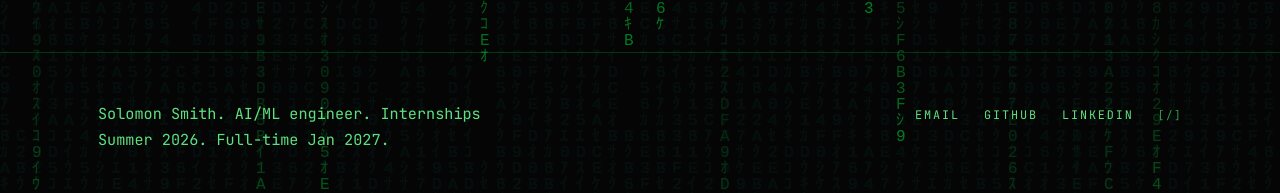
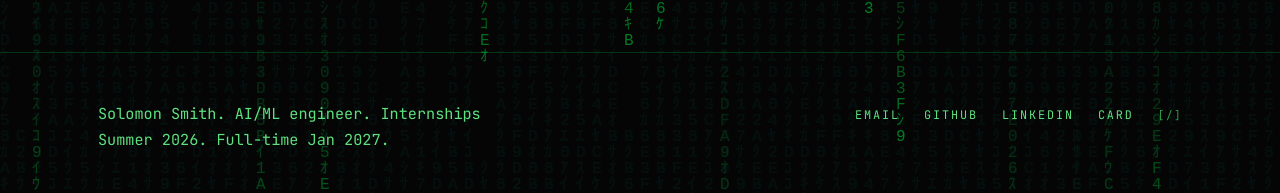
Before and after one commit to SolomonSmith-dev/SolomonSmith-dev.github.io, a Jekyll site: the page built from index.md, in a window 1280 px wide and 900 px high, scrolled down 2770 px. Shown: the part 707-900 px from the top of the window. Built offline with Jekyll 4.4.1, drawn with Linux system fonts in a browser that asks for light colours.

Commit message:
feat: add card link to footer

```diff
--- a/_layouts/default.html
+++ b/_layouts/default.html
@@ -39,6 +39,7 @@
       <li><a href="mailto:{{ site.email }}">email</a></li>
       <li><a href="https://github.com/{{ site.github_username }}" target="_blank" rel="noopener">github</a></li>
       <li><a href="https://linkedin.com/in/{{ site.linkedin_username }}" target="_blank" rel="noopener">linkedin</a></li>
+      <li><a href="/card">card</a></li>
       <li><button class="term-hint" id="term-hint-btn" title="open terminal">[/]</button></li>
     </ul>
   </div>
```
